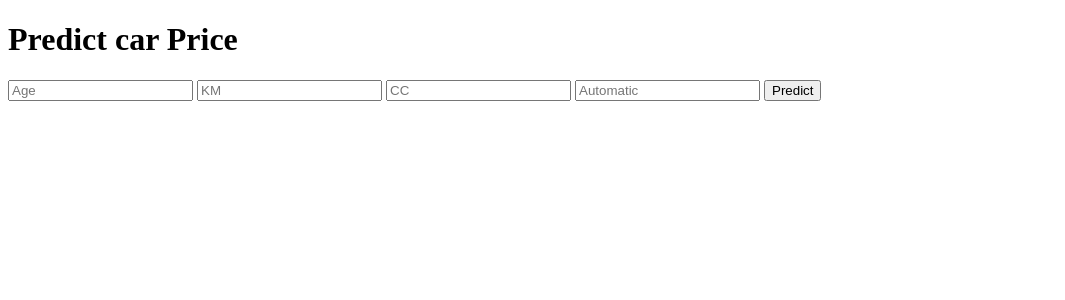
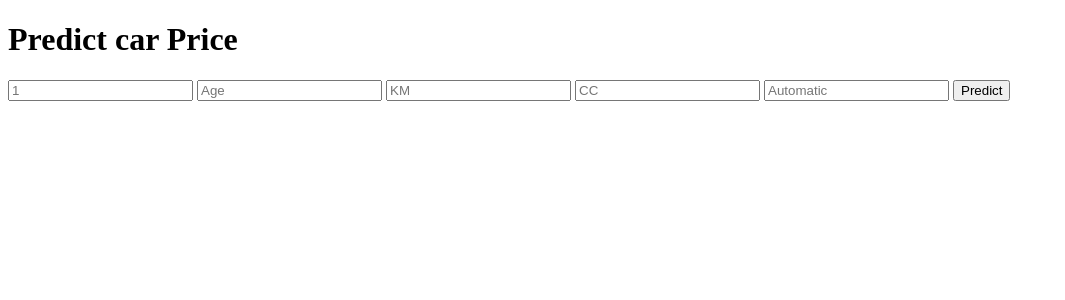
Before and after one commit to karthikcv15/Heroku, a Flask app: page / in a window 1280 px wide. Shown: the top 300 px of the page, without its empty margins (0-1065 px from the left). Run offline with Flask 2, Linux system fonts and the light colour scheme; parts of the project's set-up code (start-up, migrations or seed data) failed here and were passed over.

Commit message:
Add files via upload

```diff
--- a/templates/index.html
+++ b/templates/index.html
@@ -17,8 +17,9 @@
 
      <!-- Main Input For Receiving Query to our ML -->
     <form action="{{ url_for('predict')}}"method="post">
+    	<input type="text" name="1" placeholder="1" required="required" />
     	<input type="text" name="Age" placeholder="Age" required="required" />
-        <input type="text" name="KM" placeholder="KM" required="required" />
+    	<input type="text" name="KM" placeholder="KM" required="required" />
 		<input type="text" name="CC" placeholder="CC" required="required" />
         <input type="text" name="Automatic" placeholder="Automatic" required="required" />
 
```
